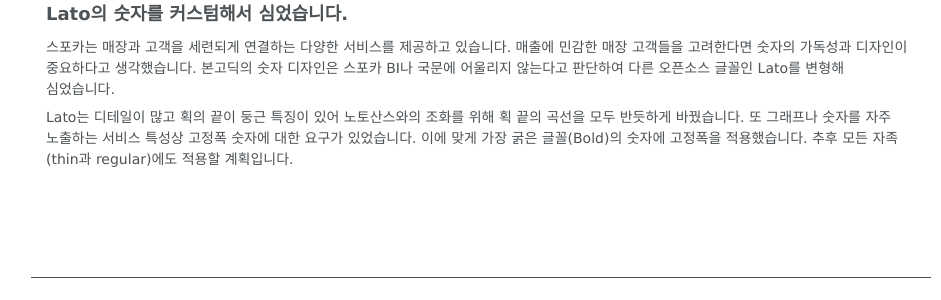
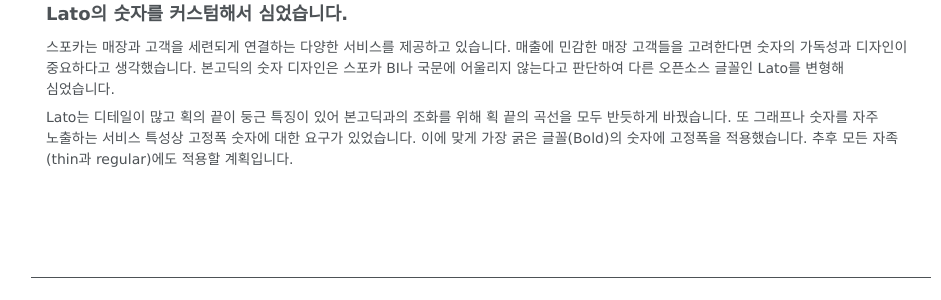
Before and after one commit to spoqa/spoqa-han-sans, a Jekyll site: the page built from index.html, in a window 1280 px wide and 900 px high, scrolled down 3221 px. Shown: the part 151-451 px from the top of the window, without its empty margins (159-1100 px from the left). Built offline with Jekyll 4.4.1, drawn with Linux system fonts in a browser that asks for light colours; nearby versions of some CDN libraries; some web fonts are replaced.

Commit message:
수정 안한 노토산스 마저 수정

```diff
--- a/index.html
+++ b/index.html
@@ -198,7 +198,7 @@
             스포카는 매장과 고객을 세련되게 연결하는 다양한 서비스를 제공하고 있습니다. 매출에 민감한 매장 고객들을 고려한다면 숫자의 가독성과 디자인이 중요하다고 생각했습니다. 본고딕의 숫자 디자인은 스포카 BI나 국문에 어울리지 않는다고 판단하여 다른 오픈소스 글꼴인 Lato를 변형해 심었습니다.
           </p>
           <p>
-            Lato는 디테일이 많고 획의 끝이 둥근 특징이 있어 노토산스와의 조화를 위해 획 끝의 곡선을 모두 반듯하게 바꿨습니다. 또 그래프나 숫자를 자주 노출하는 서비스 특성상 고정폭 숫자에 대한 요구가 있었습니다. 이에 맞게 가장 굵은 글꼴(Bold)의 숫자에 고정폭을 적용했습니다. 추후 모든 자족(thin과 regular)에도 적용할 계획입니다.
+            Lato는 디테일이 많고 획의 끝이 둥근 특징이 있어 본고딕과의 조화를 위해 획 끝의 곡선을 모두 반듯하게 바꿨습니다. 또 그래프나 숫자를 자주 노출하는 서비스 특성상 고정폭 숫자에 대한 요구가 있었습니다. 이에 맞게 가장 굵은 글꼴(Bold)의 숫자에 고정폭을 적용했습니다. 추후 모든 자족(thin과 regular)에도 적용할 계획입니다.
           </p>
         </div>
       </div>
```
